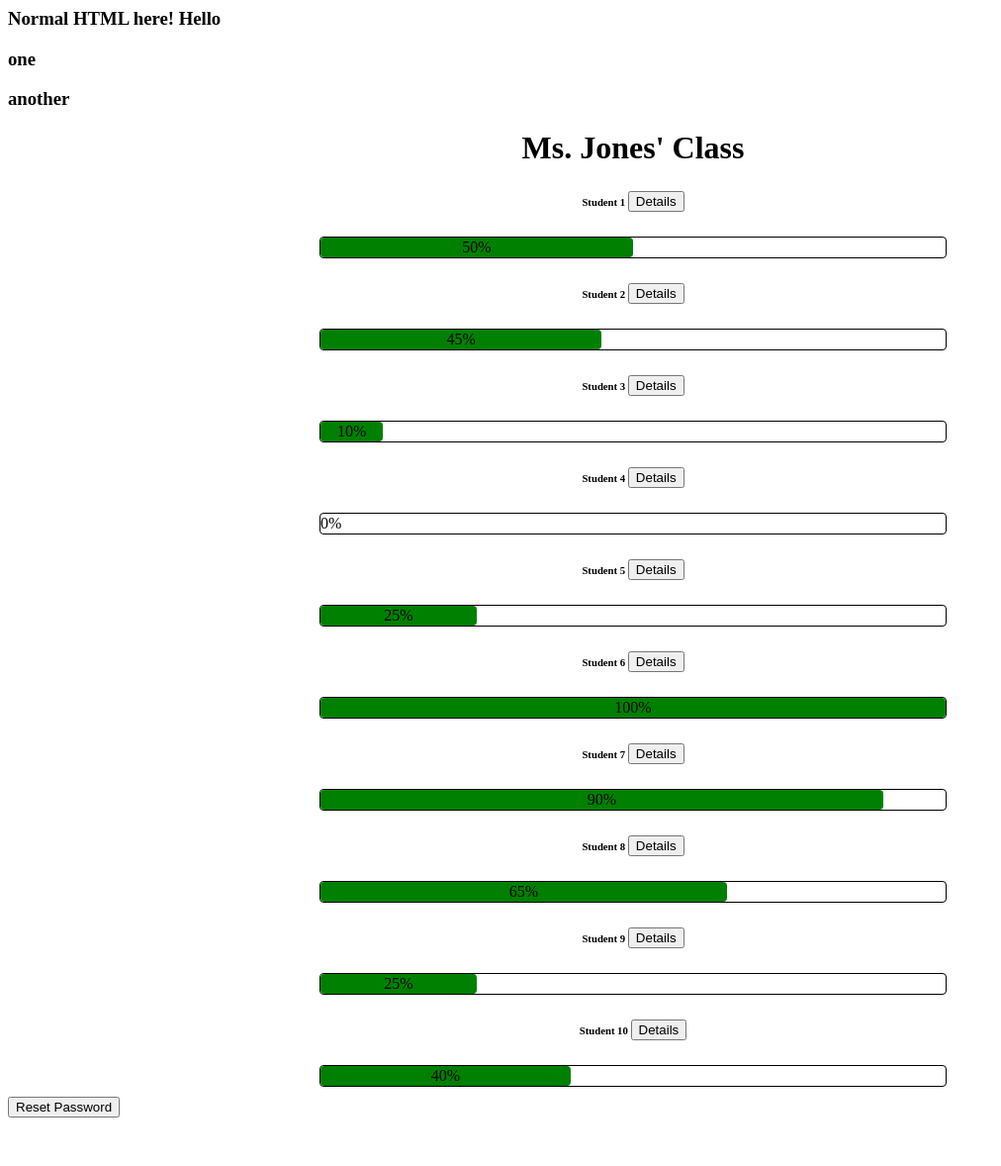
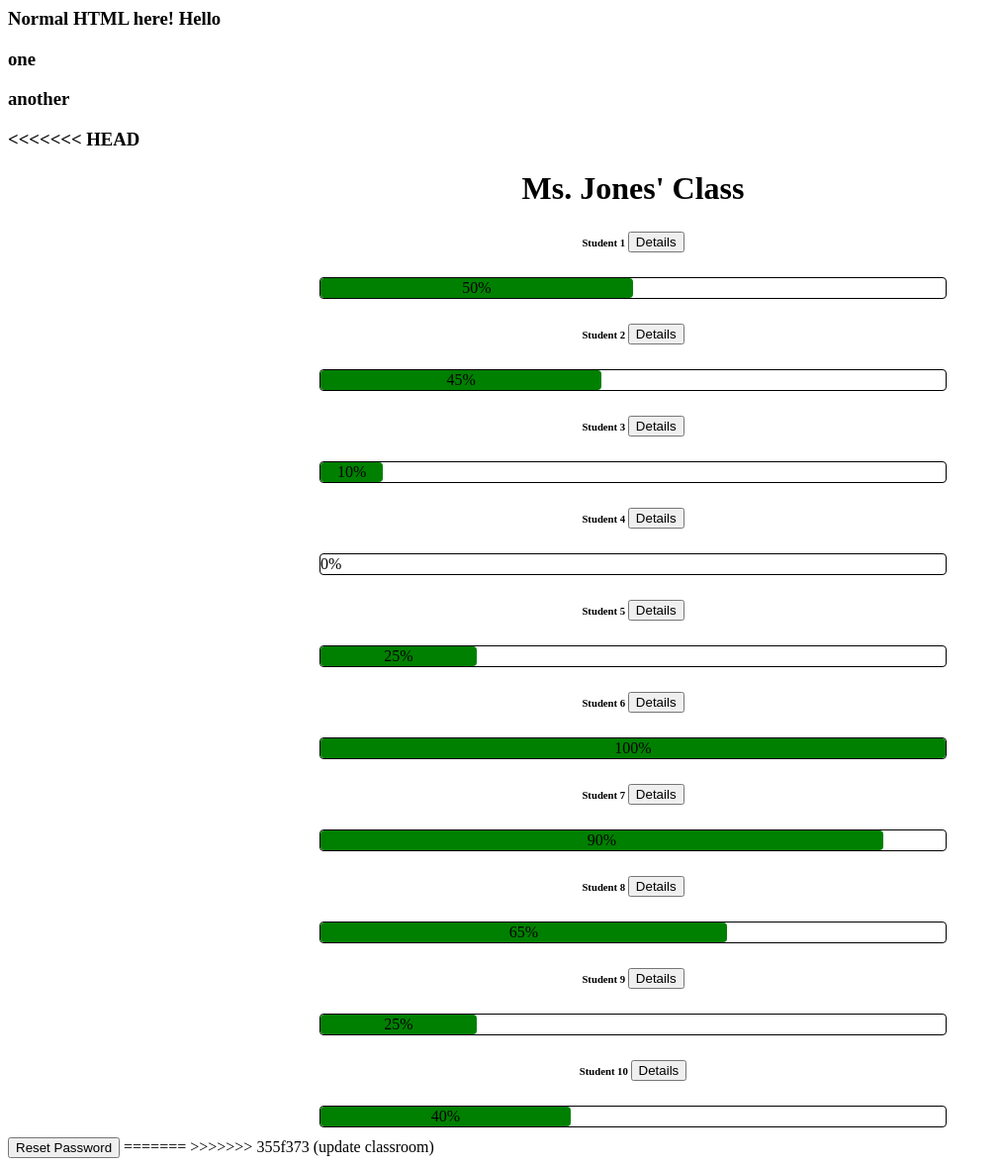
Before and after one commit to awesomelw/ProgressTracker, a Flask app: page / in a window 1280 px wide. Shown: the whole page at 99% size, without its empty margins (0-1012 px from the left). Before the commit the page ends 1129 px from the top, so only its background shows below. Run offline with Flask 3, Linux system fonts and the light colour scheme.

Commit message:
update classroom

```diff
--- a/templates/classroom.html
+++ b/templates/classroom.html
@@ -6,6 +6,7 @@
     <p>{{i}}</p>
     {% endfor %}
     <script>alert("LOL")</script>
+<<<<<<< HEAD
     <style>
         .student {
             text-align: center;
@@ -139,4 +140,6 @@
 
 
 
+=======
+>>>>>>> 355f373 (update classroom)
 </html>
```
